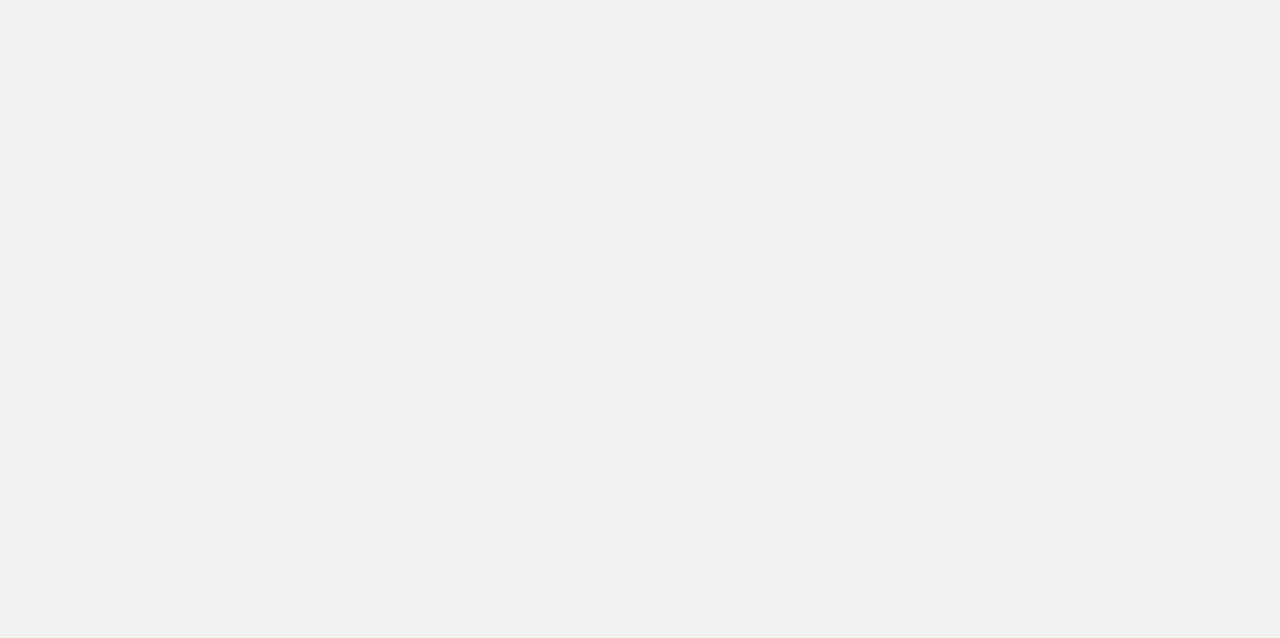
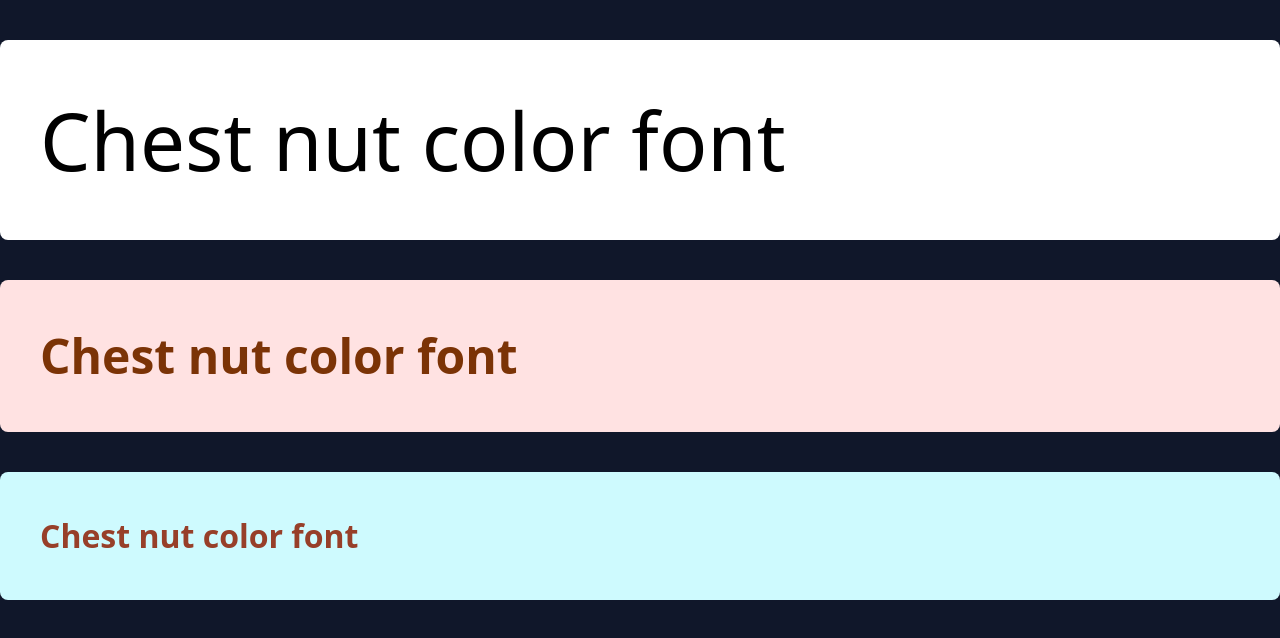
Before and after one commit to Wondr-design/sacred-black-tattoo, a React (Vite) app: page / in a window 1280 px wide. Shown: the top 638 px of the page. Built offline with nearby package versions, Linux system fonts and the light colour scheme.

Commit message:
first main

```diff
--- a/src/App.jsx
+++ b/src/App.jsx
@@ -1,19 +1,13 @@
-import Card from "./components/Card";
 const App = () => {
   return (
     <>
-      <section
-        className="bg-background w-[100vw] h-auto grid grid-rows-3 place-items-center sm:grid-cols-2 place-items-center"
-        style={{ overflow: "hidden" }}
-      >
-        <Card color="red" />
-        <Card color="red" />
-        <Card color="red" />
-        <Card color="red" />
-        <Card color="blue" />
-        <Card color="red" />
-        <Card color="red" />
-        <Card color="red" />
+      <section>
+        <div className="">
+          <h1 className="card selection:bg-amber-300 selection:text-amber-700">Chest nut color font </h1>
+          <h2 className="card2">Chest nut color font </h2>
+          <h3 className="card3">Chest nut color font </h3>
+        </div>
+
       </section>
     </>
   );
--- a/src/components/Card.jsx
+++ b/src/components/Card.jsx
@@ -1,9 +1,8 @@
-const Card = ({ color }) => {
-  return (
-    <>
-      <div className={`bg-${color}-500 w-full h-[30rem] rounded-[100vh]`}></div>
-    </>
-  );
-};
+import React from 'react'
 
-export default Card;
+const Card = () => {
+    return (
+        <div>Card</div>
+    )
+}
+export default Card
--- a/src/index.css
+++ b/src/index.css
@@ -1,14 +1,19 @@
 @import "tailwindcss";
+@import "@/styles/base.css";
+@import "@/styles/components.css";
+@import "@/styles/utilities.css";
+@import "@/styles/custombase.css";
+
+@custom-variant dark (&:where(.dark, .dark *));
 
 @theme {
   --font-poppins: Poppins, sans-serif;
 
   --color-background: #f2f2f2;
-  --color-foreground: #000000;
-  --text-h1: 10rem;
-  --breakpoint-sm: 90rem;
+  --color-chestnut: #973f29;
+  --color-primary: #1ed784;
+  --text-main: min(10vw,5rem);
+  --text-secondary: 3rem;
+  --text-tertiary: 2rem;
+  --spacing-small: 1rem;
 }
-
-body {
-  @apply box-border m-0 p-0;
-}
--- a/src/styles/base.css
+++ b/src/styles/base.css
@@ -0,0 +1,205 @@
+@import "tailwindcss";
+@layer base {
+    *,
+    ::after,
+    ::before,
+    ::backdrop,
+    ::file-selector-button {
+        box-sizing: border-box;
+        margin: 0;
+        padding: 0;
+        border: 0 solid;
+    }
+    html,
+    :host {
+        line-height: 1.5;
+        -webkit-text-size-adjust: 100%;
+        tab-size: 4;
+        font-family: var(
+                --default-font-family,
+                ui-sans-serif,
+                system-ui,
+                sans-serif,
+                "Apple Color Emoji",
+                "Segoe UI Emoji",
+                "Segoe UI Symbol",
+                "Noto Color Emoji",
+        );
+        font-feature-settings: var(--default-font-feature-settings, normal);
+        font-variation-settings: var(--default-font-variation-settings, normal);
+        -webkit-tap-highlight-color: transparent;
+    }
+    body {
+        line-height: inherit;
+    }
+    hr {
+        height: 0;
+        color: inherit;
+        border-top-width: 1px;
+    }
+    abbr:where([title]) {
+        -webkit-text-decoration: underline dotted;
+        text-decoration: underline dotted;
+    }
+    h1,
+    h2,
+    h3,
+    h4,
+    h5,
+    h6 {
+        font-size: inherit;
+        font-weight: inherit;
+    }
+    a {
+        color: inherit;
+        -webkit-text-decoration: inherit;
+        text-decoration: inherit;
+    }
+    b,
+    strong {
+        font-weight: bolder;
+    }
+    code,
+    kbd,
+    samp,
+    pre {
+        font-family: var(
+                --default-mono-font-family,
+                ui-monospace,
+                SFMono-Regular,
+                Menlo,
+                Monaco,
+                Consolas,
+                "Liberation Mono",
+                "Courier New",
+                monospace
+        );
+        font-feature-settings: var(--default-mono-font-feature-settings, normal);
+        font-variation-settings: var(
+                --default-mono-font-variation-settings,
+                normal
+        );
+        font-size: 1em;
+    }
+    small {
+        font-size: 80%;
+    }
+    sub,
+    sup {
+        font-size: 75%;
+        line-height: 0;
+        position: relative;
+        vertical-align: baseline;
+    }
+    sub {
+        bottom: -0.25em;
+    }
+    sup {
+        top: -0.5em;
+    }
+    table {
+        text-indent: 0;
+        border-color: inherit;
+        border-collapse: collapse;
+    }
+    :-moz-focusring {
+        outline: auto;
+    }
+    progress {
+        vertical-align: baseline;
+    }
+    summary {
+        display: list-item;
+    }
+    ol,
+    ul,
+    menu {
+        list-style: none;
+    }
+    img,
+    svg,
+    video,
+    canvas,
+    audio,
+    iframe,
+    embed,
+    object {
+        display: block;
+        vertical-align: middle;
+    }
+    img,
+    video {
+        max-width: 100%;
+        height: auto;
+    }
+    button,
+    input,
+    select,
+    optgroup,
+    textarea,
+    ::file-selector-button {
+        font: inherit;
+        font-feature-settings: inherit;
+        font-variation-settings: inherit;
+        letter-spacing: inherit;
+        color: inherit;
+        border-radius: 0;
+        background-color: transparent;
+        opacity: 1;
+    }
+    :where(select:is([multiple], [size])) optgroup {
+        font-weight: bolder;
+    }
+    :where(select:is([multiple], [size])) optgroup option {
+        padding-inline-start: 20px;
+    }
+    ::file-selector-button {
+        margin-inline-end: 4px;
+    }
+    ::placeholder {
+        opacity: 1;
+        color: color-mix(in oklab, currentColor 50%, transparent);
+    }
+    textarea {
+        resize: vertical;
+    }
+    ::-webkit-search-decoration {
+        -webkit-appearance: none;
+    }
+    ::-webkit-date-and-time-value {
+        min-height: 1lh;
+        text-align: inherit;
+    }
+    ::-webkit-datetime-edit {
+        display: inline-flex;
+    }
+    ::-webkit-datetime-edit-fields-wrapper {
+        padding: 0;
+    }
+    ::-webkit-datetime-edit,
+    ::-webkit-datetime-edit-year-field,
+    ::-webkit-datetime-edit-month-field,
+    ::-webkit-datetime-edit-day-field,
+    ::-webkit-datetime-edit-hour-field,
+    ::-webkit-datetime-edit-minute-field,
+    ::-webkit-datetime-edit-second-field,
+    ::-webkit-datetime-edit-millisecond-field,
+    ::-webkit-datetime-edit-meridiem-field {
+        padding-block: 0;
+    }
+    :-moz-ui-invalid {
+        box-shadow: none;
+    }
+    button,
+    input:where([type="button"], [type="reset"], [type="submit"]),
+    ::file-selector-button {
+        appearance: button;
+    }
+    ::-webkit-inner-spin-button,
+    ::-webkit-outer-spin-button {
+        height: auto;
+    }
+    [hidden]:where(:not([hidden="until-found"])) {
+        display: none !important;
+    }
+}
--- a/src/styles/components.css
+++ b/src/styles/components.css
@@ -0,0 +1,13 @@
+@import "tailwindcss";
+
+@layer components {
+    .card {
+        @apply mt-10 rounded-lg bg-white p-10;
+    }
+    .card2 {
+        @apply mt-10 rounded-lg bg-red-100 p-10 text-amber-900;
+    }
+    .card3 {
+        @apply mt-10 rounded-lg bg-cyan-100 p-10 text-chestnut;
+    }
+}
--- a/src/styles/custombase.css
+++ b/src/styles/custombase.css
@@ -0,0 +1,17 @@
+@layer base {
+    body {
+        background-color: #10172a;
+    }
+    h1 {
+        @apply text-main font-medium;
+    }
+    h2 {
+        @apply text-secondary font-bold;
+    }
+    h3 {
+        @apply text-tertiary font-bold;
+    }
+    label {
+        @apply text-white accent-pink-400;
+    }
+}
--- a/src/styles/utilities.css
+++ b/src/styles/utilities.css
@@ -0,0 +1,6 @@
+@import "tailwindcss";
+
+
+@utility flex-center {
+    @apply flex items-center justify-center;
+}
--- a/vite.config.js
+++ b/vite.config.js
@@ -1,8 +1,17 @@
 import { defineConfig } from "vite";
 import react from "@vitejs/plugin-react";
 import tailwindcss from "@tailwindcss/vite";
+import path from "path";
+import { fileURLToPath } from "url";
+
+const __dirname = path.dirname(fileURLToPath(import.meta.url));
 
 // https://vite.dev/config/
 export default defineConfig({
   plugins: [tailwindcss(), react()],
+  resolve: {
+    alias: {
+      "@": path.resolve(__dirname, "src"),
+    },
+  },
 });
```
